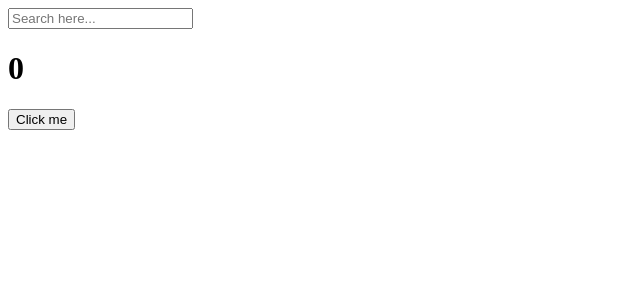
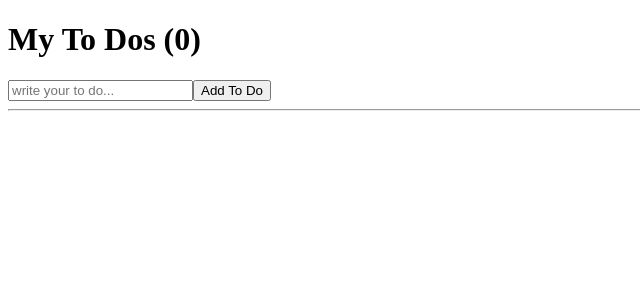
Before and after one commit to blueprint-12/first-react-app-2022, a React (Create React App) app: page / in a window 1280 px wide. Shown: the top 300 px of the page, without its empty margins (0-640 px from the left). Built offline with nearby package versions, Linux system fonts and the light colour scheme.

Commit message:
create To Do List

```diff
--- a/src/App.js
+++ b/src/App.js
@@ -3,36 +3,37 @@ import styles from './App.module.css';
 import { useEffect, useState } from 'react';
 
 function App() {
-  const [counter, setValue] = useState(0);
-  const [keyword, setKeyword] = useState('');
-  const onClick = () => setValue((prev) => prev + 1);
-  const onChange = (event) => setKeyword(event.target.value);
+  const [toDo, setToDo] = useState('');
+  const [toDos, setToDos] = useState([]);
+  const onChange = (event) => setToDo(event.target.value);
+  const onSubmit = (event) => {
+    event.preventDefault();
+    if (toDo === '') {
+      return;
+    }
+    setToDos((currentArray) => [toDo, ...currentArray]);
+    //input 내용 비워주기
+    setToDo('');
+  };
+  console.log(toDos);
 
-  useEffect(() => {
-    console.log('I run only once');
-  }, []);
-
-  useEffect(() => {
-    console.log("I run when 'keyword' changes");
-  }, [keyword]);
-
-  useEffect(() => {
-    console.log("I run when 'counter' changes");
-  }, [counter]);
-
-  useEffect(() => {
-    console.log('I run when counter & keyword changes');
-  }, [counter, keyword]);
   return (
     <div>
-      <input
-        value={keyword}
-        onChange={onChange}
-        type="text"
-        placeholder="Search here..."
-      />
-      <h1>{counter}</h1>
-      <button onClick={onClick}>Click me</button>
+      <h1>My To Dos ({toDos.length})</h1>
+      <form onSubmit={onSubmit}>
+        <input
+          onChange={onChange}
+          type={toDo}
+          placeholder="write your to do..."
+        />
+        <button>Add To Do</button>
+      </form>
+      <hr />
+      <ul>
+        {toDos.map((item, index) => (
+          <li key={index}>{item}</li>
+        ))}
+      </ul>
     </div>
   );
 }
```
